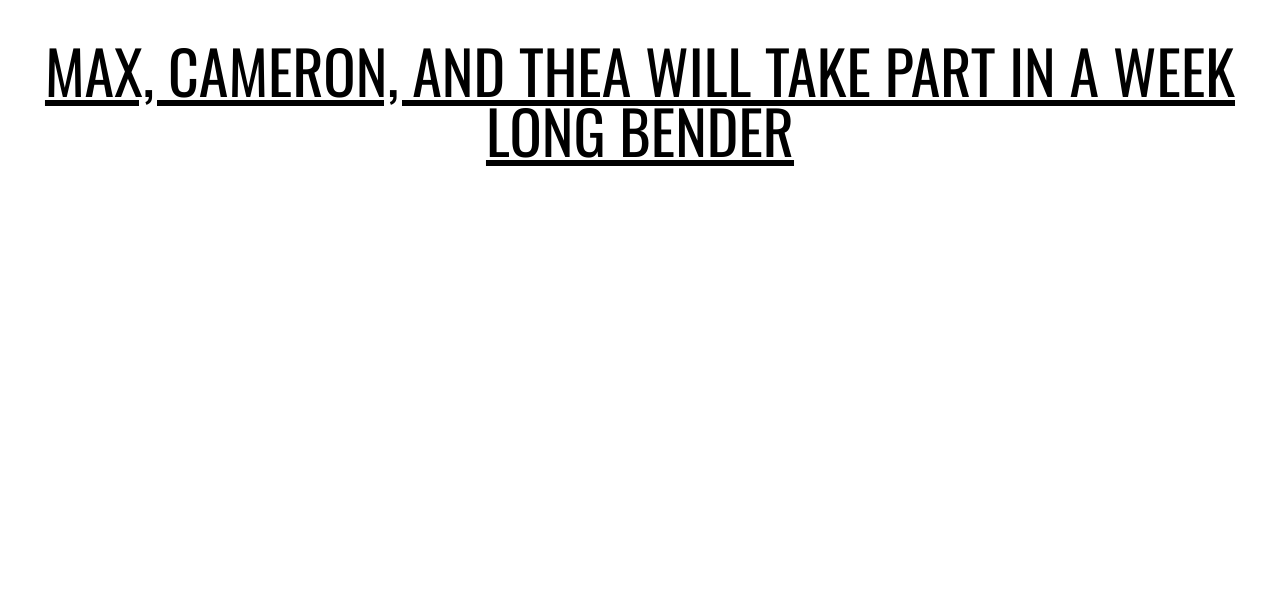
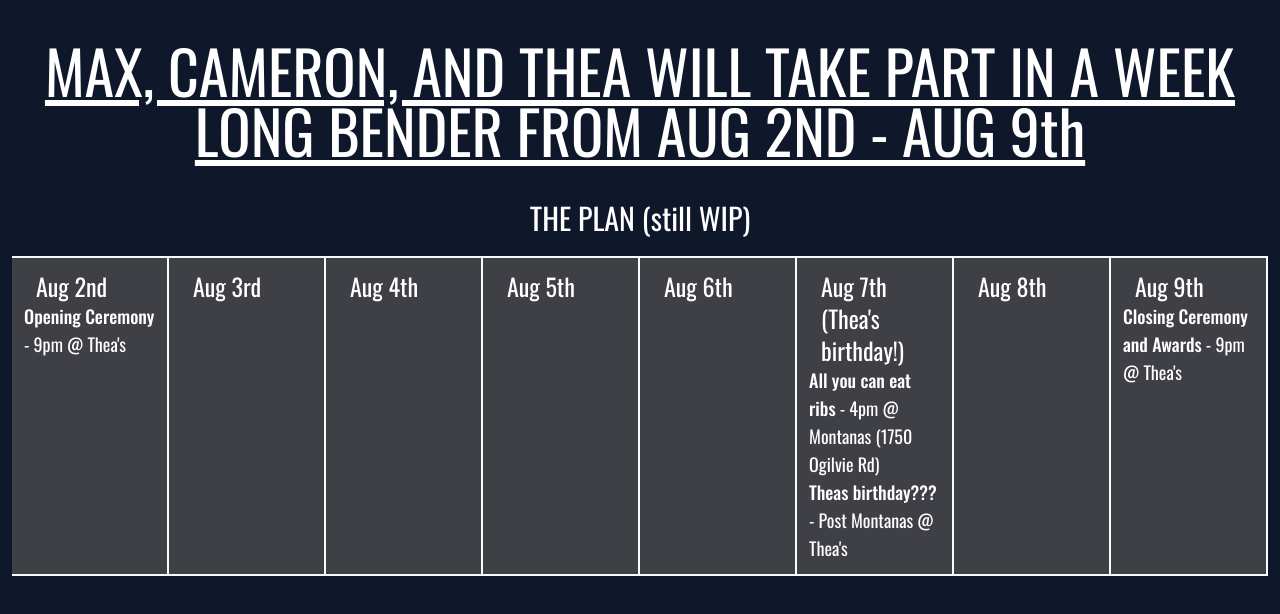
Before and after one commit to akaowen7/week-long-bender, an Astro site: page / in a window 1280 px wide. Built offline with nearby package versions, Linux system fonts and the light colour scheme; Astro itself is replaced by a stand-in of ours.

Commit message:
added calender

```diff
--- /dev/null
+++ b/postcss.config.js
@@ -0,0 +1,8 @@
+export default {
+  plugins: {
+    "postcss-import": {},
+    "tailwindcss/nesting": {},
+    tailwindcss: {},
+    autoprefixer: {},
+  },
+};
--- a/src/pages/index.astro
+++ b/src/pages/index.astro
@@ -8,12 +8,37 @@ import Fonts from "../components/Fonts.astro";
     font-optical-sizing: auto;
     font-style: normal;
     font-weight: 400;
+    color: white;
+  }
+
+  b {
+    font-weight: 500;
   }
 
   .oswald {
     font-family: "Oswald", sans-serif;
     font-optical-sizing: auto;
     font-style: normal;
+  }
+
+  .calender > * {
+    @apply border-gray-50 bg-zinc-700 border-x-2 border-b-2 flex-1 p-3;
+
+    @media (min-width: 768px) {
+      @apply border-gray-50 bg-zinc-700 border-y-2 border-r-2 border-l-0 flex-1 p-3;
+    }
+  }
+
+  .calender h3 {
+    @apply text-2xl ml-3;
+  }
+
+  .calender p {
+    @apply text-xl;
+
+    @media (min-width: 768px) {
+      @apply text-lg;
+    }
   }
 </style>
 
@@ -26,13 +51,49 @@ import Fonts from "../components/Fonts.astro";
     <meta name="generator" content={Astro.generator} />
     <title>Astro</title>
   </head>
-  <body>
+  <body class="bg-slate-900 flex flex-col">
     <div>
       <h1
-        class="text-4xl sm:text-6xl m-5 sm:m-10 text-center font-meidum underline"
+        class="text-4xl sm:text-6xl m-5 mt-10 sm:m-10 text-center font-meidum underline"
       >
-        MAX, CAMERON, AND THEA WILL TAKE PART IN A WEEK LONG BENDER
+        MAX, CAMERON, AND THEA WILL TAKE PART IN A WEEK LONG BENDER FROM AUG 2ND
+        - AUG 9th
       </h1>
+    </div>
+    <h3 class="text-3xl mx-auto mb-2">THE PLAN (still WIP)</h3>
+    <div class="flex flex-col md:flex-row p-3 calender">
+      <div class="border-t-2 md:border-l-2">
+        <h3>Aug 2nd</h3>
+        <p><b>Opening Ceremony</b> - 9pm @ Thea's</p>
+      </div>
+      <div>
+        <h3>Aug 3rd</h3>
+      </div>
+      <div>
+        <h3>Aug 4th</h3>
+      </div>
+      <div>
+        <h3>Aug 5th</h3>
+      </div>
+      <div>
+        <h3>Aug 6th</h3>
+      </div>
+      <div>
+        <h3>Aug 7th (Thea's birthday!)</h3>
+        <p>
+          <b>All you can eat ribs</b> - 4pm @ Montanas (1750 Ogilvie Rd)
+        </p>
+        <p>
+          <b>Theas birthday???</b> - Post Montanas @ Thea's
+        </p>
+      </div>
+      <div>
+        <h3>Aug 8th</h3>
+      </div>
+      <div>
+        <h3>Aug 9th</h3>
+        <p><b>Closing Ceremony and Awards</b> - 9pm @ Thea's</p>
+      </div>
     </div>
   </body>
 </html>
--- /dev/null
+++ b/tailwind.config.js
@@ -0,0 +1,8 @@
+/** @type {import('tailwindcss').Config} */
+export default {
+  content: ["./src/**/*.{astro,html,js,jsx,md,mdx,svelte,ts,tsx,vue}"],
+  theme: {
+    extend: {},
+  },
+  plugins: [],
+};
--- a/tailwind.config.mjs
+++ /dev/null
@@ -1,8 +0,0 @@
-/** @type {import('tailwindcss').Config} */
-export default {
-	content: ['./src/**/*.{astro,html,js,jsx,md,mdx,svelte,ts,tsx,vue}'],
-	theme: {
-		extend: {},
-	},
-	plugins: [],
-}
```
Also changed, not shown: README.md.
